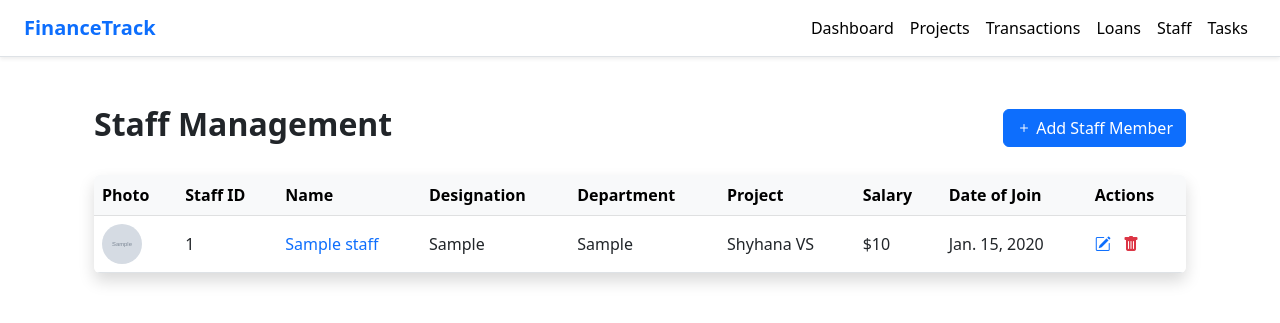
After one commit to Shyhu/Finance-Tracking, a Django app: page /staff/ in a window 1280 px wide. The commit adds this page. Shown: the top 323 px of the page. Run offline with Django 5.2, Linux system fonts and the light colour scheme; data comes from the database, SQL or seed files in the repository; both versions use the stored data as it was after the commit; tables that the repository leaves empty hold one stand-in row (values such as "Sample post"); grey boxes marked "Sample" are stand-in pictures.

```diff
--- a/app1/admin.py
+++ b/app1/admin.py
@@ -1,6 +1,7 @@
 from django.contrib import admin
-from app1.models import Project,Transaction,Category
+from app1.models import Project,Transaction,Category,Loan
 # Register your models here.
 admin.site.register(Project)
 admin.site.register(Transaction)
 admin.site.register(Category)
+admin.site.register(Loan)
--- a/app1/forms.py
+++ b/app1/forms.py
@@ -20,3 +20,21 @@ class TransactionForm(forms.ModelForm):
     class Meta:
         model = Transaction
         fields = ['transaction_id', 'project', 'type', 'amount', 'vendor', 'status', 'category', 'description']
+
+
+
+from django import forms
+from .models import Staff,Loan
+
+class StaffForm(forms.ModelForm):
+    class Meta:
+        model = Staff
+        fields = ['staff_id', 'name', 'photo', 'designation', 'department', 'project', 'salary', 'date_of_join']
+
+
+
+class LoanForm(forms.ModelForm):
+    class Meta:
+        model = Loan
+        fields = '__all__'
+        exlude = ('created_at' , 'updated_at')
--- a/app1/views.py
+++ b/app1/views.py
@@ -165,3 +165,125 @@ def add_transaction(request):
             print(form.errors, request.POST, request.FILES)
             return JsonResponse({'success': False, 'errors': form.errors})
     return JsonResponse({'success': False, 'message': 'Invalid request'})
+
+
+
+from django.shortcuts import render, redirect, get_object_or_404
+from django.contrib import messages
+from .models import Staff, Project,Loan
+from .forms import StaffForm,LoanForm
+
+# List & Add Staff View
+def staff_list(request):
+    staff_list = Staff.objects.all()
+    project_list = Project.objects.all()
+
+    if request.method == 'POST':
+        form = StaffForm(request.POST, request.FILES)
+        if form.is_valid():
+            form.save()
+            messages.success(request, "Staff member added successfully.")
+            return redirect('staff_list')
+        else:
+            messages.error(request, "Please correct the errors below.")
+    else:
+        form = StaffForm()
+
+    context = {
+        'staff_list': staff_list,
+        'project_list': project_list,
+        'form': form,
+    }
+    return render(request, 'staff_list.html', context)
+
+
+# Delete View
+def staff_delete(request, pk):
+    staff = get_object_or_404(Staff, pk=pk)
+    staff.delete()
+    messages.success(request, "Staff member deleted successfully.")
+    return redirect('staff_list')
+
+
+# Optional: Edit View
+def staff_edit(request, pk):
+    staff = get_object_or_404(Staff, pk=pk)
+    if request.method == 'POST':
+        form = StaffForm(request.POST, request.FILES, instance=staff)
+        if form.is_valid():
+            form.save()
+            messages.success(request, "Staff member updated successfully.")
+            return redirect('staff_list')
+        else:
+            messages.error(request, "Please correct the errors.")
+    else:
+        form = StaffForm(instance=staff)
+
+    context = {
+        'form': form,
+        'staff': staff,
+    }
+    return render(request, 'staff_edit.html', context)
+
+
+
+
+from django.shortcuts import render, get_object_or_404, redirect
+from django.http import JsonResponse
+from .models import Loan
+from .forms import LoanForm
+from django.views.decorators.csrf import csrf_exempt
+from django.db.models import Sum, F, FloatField, ExpressionWrapper
+from decimal import Decimal
+# List view for Loan Management
+def loan_list(request):
+    loans = Loan.objects.select_related('project').all()
+    form = LoanForm()
+
+    # Example calculations (replace with actual fields if available)
+    total_loaned_amount = loans.aggregate(total=Sum('amount'))['total'] or 0
+
+    # Placeholder logic: assuming total repaid and interest collected are stored separately
+    total_principal_repaid = 921.04  # Replace with actual logic or aggregate field
+    total_interest_collected = 78.96
+    total_outstanding = total_loaned_amount - Decimal(total_principal_repaid)
+
+
+    context = {
+        'loans': loans,
+        'form': form,
+        'total_loaned_amount': total_loaned_amount,
+        'total_principal_repaid': total_principal_repaid,
+        'total_interest_collected': total_interest_collected,
+        'total_outstanding': total_outstanding,
+    }
+    return render(request, 'loan.html', context)
+
+# Create Loan
+def create_loan(request):
+    if request.method == 'POST':
+        form = LoanForm(request.POST)
+        if form.is_valid():
+            form.save()
+            return redirect('loan_list')
+    return redirect('loan_list')
+
+# Update Loan
+def update_loan(request, pk):
+    loan = get_object_or_404(Loan, pk=pk)
+    if request.method == 'POST':
+        form = LoanForm(request.POST, instance=loan)
+        if form.is_valid():
+            form.save()
+            return redirect('loan_list')
+    return redirect('loan_list')
+
+# Delete Loan (via AJAX)
+@csrf_exempt
+def delete_loan(request):
+    if request.method == 'POST':
+        loan_id = request.POST.get('loan_id')
+        loan = get_object_or_404(Loan, id=loan_id)
+        loan.delete()
+        return JsonResponse({'success': True})
+    return JsonResponse({'success': False, 'message': 'Invalid request'}, status=400)
--- a/pms/urls.py
+++ b/pms/urls.py
@@ -17,6 +17,8 @@ Including another URLconf
 from django.contrib import admin
 from django.urls import path
 from app1 import views
+from django.conf import settings
+from django.conf.urls.static import static
 urlpatterns = [
     path('admin/', admin.site.urls),
     path('', views.base, name='base'),
@@ -29,5 +31,17 @@ urlpatterns = [
     path('transactions/', views.transaction_list, name='transaction_list'),
     path('add-transaction/', views.add_transaction, name='add_transaction'),
 
+    path('staff/', views.staff_list, name='staff_list'),
+    path('staff/delete/<int:pk>/', views.staff_delete, name='staff_delete'),
+    path('staff/edit/<int:pk>/', views.staff_edit, name='staff_edit'),  # opti
+
+
+    path('loans/', views.loan_list, name='loan_list'),
+    path('loans/create/', views.create_loan, name='create_loan'),
+    path('loans/update/<int:pk>/', views.update_loan, name='update_loan'),
+    path('loans/delete/', views.delete_loan, name='delete_loan'),
 
 ]
+
+if settings.DEBUG:
+    urlpatterns += static(settings.MEDIA_URL, document_root=settings.MEDIA_ROOT)
--- a/templates/base.html
+++ b/templates/base.html
@@ -8,6 +8,8 @@
 
   <!-- Bootstrap 5 -->
   <link href="https://cdn.jsdelivr.net/npm/bootstrap@5.3.0/dist/css/bootstrap.min.css" rel="stylesheet">
+  <link href="https://cdn.jsdelivr.net/npm/bootstrap-icons@1.10.5/font/bootstrap-icons.css" rel="stylesheet">
+
 
   <style>
     .nav-link.active {
@@ -45,7 +47,7 @@
           <a class="nav-link {% if request.resolver_match.url_name == 'transactions' %}active{% endif %}" href="{% url 'transaction_list' %}">Transactions</a>
         </li>
         <li class="nav-item">
-          <a class="nav-link {% if request.resolver_match.url_name == 'loans' %}active{% endif %}" href="">Loans</a>
+          <a class="nav-link {% if request.resolver_match.url_name == 'loans' %}active{% endif %}" href="{% url 'loan_list' %}">Loans</a>
         </li>
         <li class="nav-item">
           <a class="nav-link {% if request.resolver_match.url_name == 'staff' %}active{% endif %}" href="">Staff</a>
--- /dev/null
+++ b/templates/staff_list.html
@@ -0,0 +1,123 @@
+{% extends 'base.html' %}
+{% load static %}
+
+{% block content %}
+<div class="container py-4">
+    <div class="d-flex justify-content-between align-items-center mb-4">
+        <h2 class="fw-bold">Staff Management</h2>
+        <button class="btn btn-primary" data-bs-toggle="modal" data-bs-target="#addStaffModal">
+            <i class="bi bi-plus"></i> Add Staff Member
+        </button>
+    </div>
+
+    <div class="table-responsive shadow rounded bg-white">
+        <table class="table table-hover align-middle mb-0">
+            <thead class="table-light">
+                <tr>
+                    <th>Photo</th>
+                    <th>Staff ID</th>
+                    <th>Name</th>
+                    <th>Designation</th>
+                    <th>Department</th>
+                    <th>Project</th>
+                    <th>Salary</th>
+                    <th>Date of Join</th>
+                    <th>Actions</th>
+                </tr>
+            </thead>
+            <tbody>
+                {% for staff in staff_list %}
+                <tr>
+                    <td>
+                        {% if staff.photo %}
+                            <img src="{{ staff.photo.url }}" alt="Photo" width="40" height="40" class="rounded-circle">
+                        {% else %}
+                            <img src="{% static 'images/default-user.png' %}" width="40" height="40" class="rounded-circle">
+                        {% endif %}
+                    </td>
+                    <td>{{ staff.staff_id }}</td>
+                    <td><a href="#" class="text-decoration-none fw-medium">{{ staff.name }}</a></td>
+                    <td>{{ staff.designation }}</td>
+                    <td>{{ staff.department }}</td>
+                    <td>
+                        {% if staff.project %}
+                            {{ staff.project.name }}
+                        {% else %}
+                            <span class="text-muted">N/A</span>
+                        {% endif %}
+                    </td>
+                    <td>${{ staff.salary|floatformat:0 }}</td>
+                    <td>{{ staff.date_of_join }}</td>
+                    <td>
+                        <a href="{% url 'staff_edit' staff.id %}" class="text-primary me-2"><i class="bi bi-pencil-square"></i></a>
+                        <a href="{% url 'staff_delete' staff.id %}" class="text-danger"><i class="bi bi-trash-fill"></i></a>
+                    </td>
+                </tr>
+                {% empty %}
+                <tr><td colspan="9" class="text-center">No staff members found.</td></tr>
+                {% endfor %}
+            </tbody>
+        </table>
+    </div>
+</div>
+
+<!-- Add Staff Modal -->
+<div class="modal fade" id="addStaffModal" tabindex="-1" aria-labelledby="addStaffModalLabel" aria-hidden="true">
+    <div class="modal-dialog modal-lg">
+        <div class="modal-content p-3">
+            <div class="modal-header border-0">
+                <h5 class="modal-title" id="addStaffModalLabel">Add New Staff Member</h5>
+                <button type="button" class="btn-close" data-bs-dismiss="modal" aria-label="Close"></button>
+            </div>
+            <form method="post" enctype="multipart/form-data" action="{% url 'staff_add' %}">
+                {% csrf_token %}
+                <div class="modal-body">
+                    <div class="row g-3">
+                        <div class="col-md-6">
+                            <label class="form-label">Staff ID *</label>
+                            <input type="text" name="staff_id" class="form-control" required>
+                        </div>
+                        <div class="col-md-6">
+                            <label class="form-label">Staff Name *</label>
+                            <input type="text" name="name" class="form-control" required>
+                        </div>
+                        <div class="col-md-12">
+                            <label class="form-label">Photo (Optional)</label>
+                            <input type="file" name="photo" class="form-control">
+                        </div>
+                        <div class="col-md-6">
+                            <label class="form-label">Designation *</label>
+                            <input type="text" name="designation" class="form-control" required>
+                        </div>
+                        <div class="col-md-6">
+                            <label class="form-label">Department *</label>
+                            <input type="text" name="department" class="form-control" required>
+                        </div>
+                        <div class="col-md-6">
+                            <label class="form-label">Assign to Project (Optional)</label>
+                            <select name="project" class="form-select">
+                                <option value="">-- Select Project --</option>
+                                {% for project in project_list %}
+                                    <option value="{{ project.id }}">{{ project.name }} ({{ project.code }})</option>
+                                {% endfor %}
+                            </select>
+                        </div>
+                        <div class="col-md-6">
+                            <label class="form-label">Salary ($) *</label>
+                            <input type="number" name="salary" class="form-control" required>
+                        </div>
+                        <div class="col-md-6">
+                            <label class="form-label">Date of Join *</label>
+                            <input type="date" name="date_of_join" class="form-control" required>
+                        </div>
+                    </div>
+                </div>
+                <div class="modal-footer border-0">
+                    <button type="button" class="btn btn-secondary" data-bs-dismiss="modal">Cancel</button>
+                    <button type="submit" class="btn btn-primary">Add Staff Member</button>
+                </div>
+            </form>
+        </div>
+    </div>
+</div>
+{% endblock %}
```
Also changed, not shown: app1/models.py (+38 -1 lines), templates/loan.html (added, +171 -0 lines), app1/migrations/0004_transaction_created_at_staff.py (added), app1/migrations/0005_loan.py (added), db.sqlite3.
